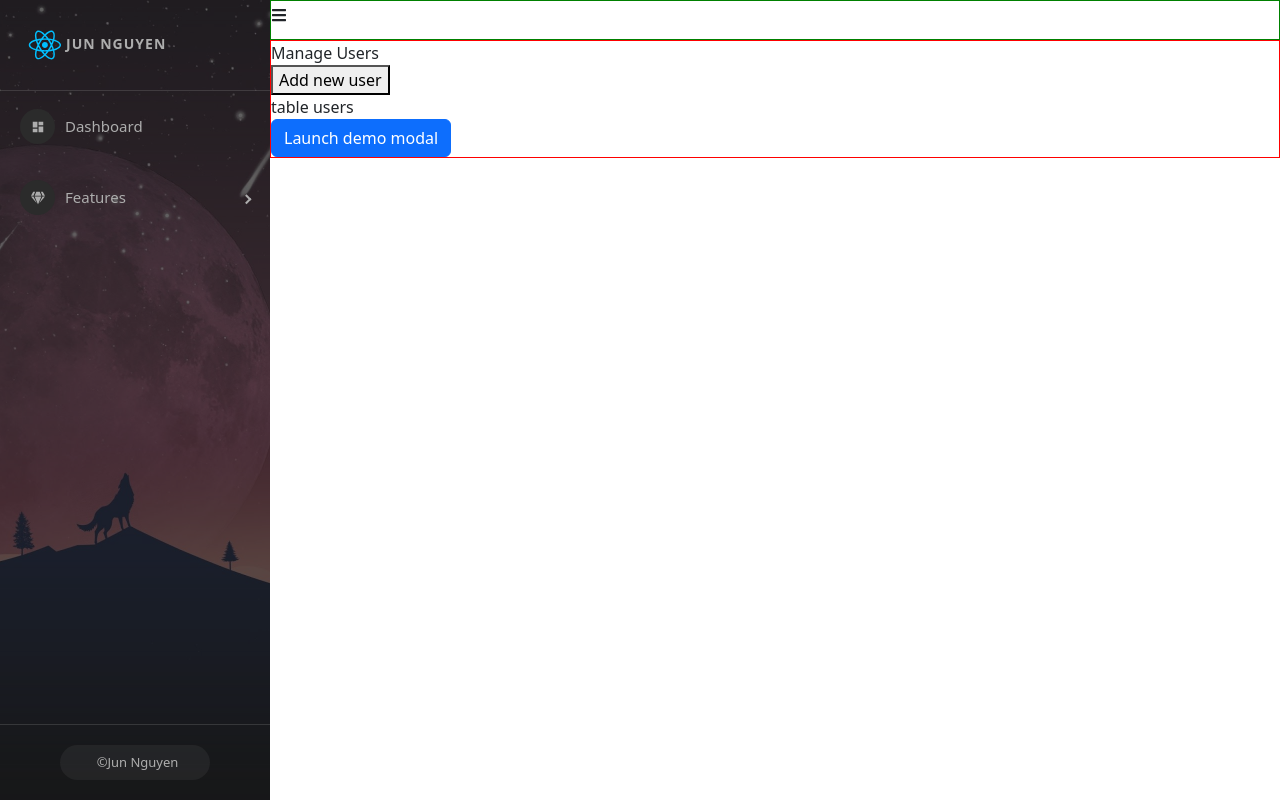
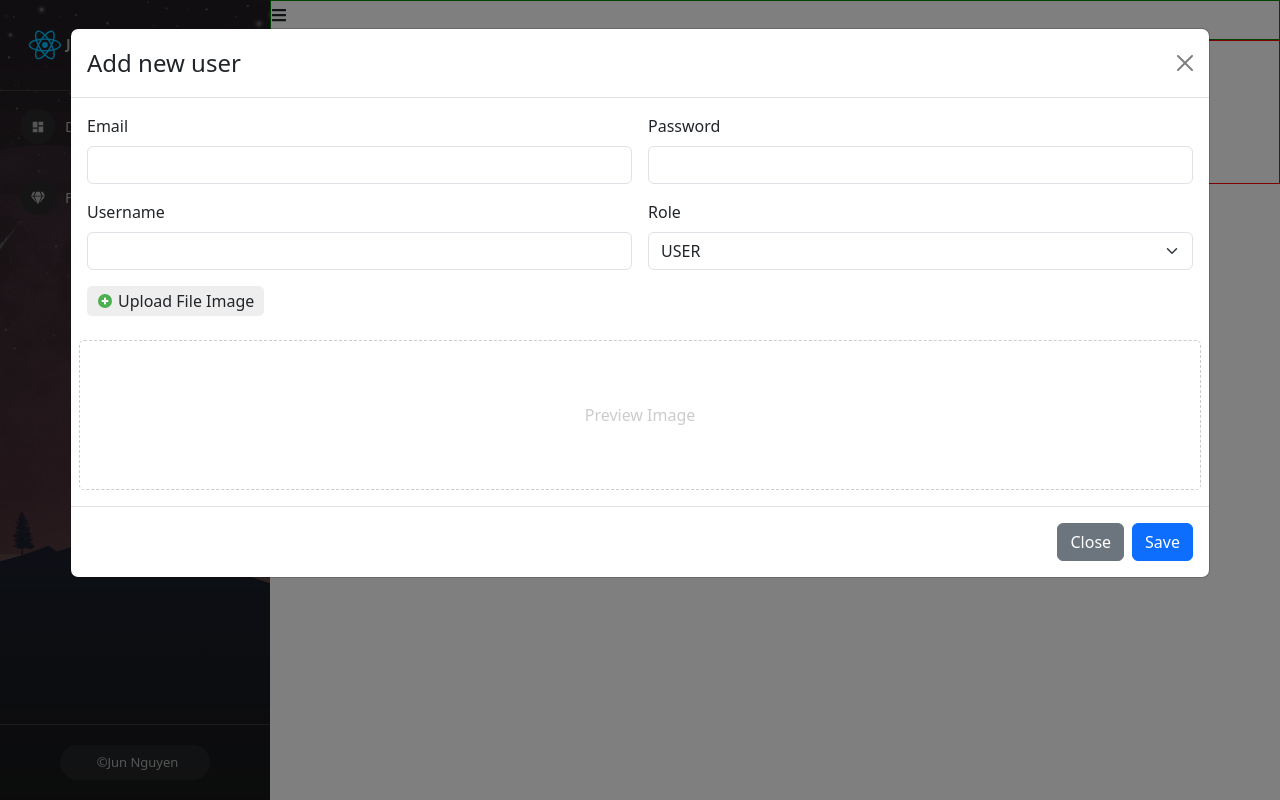
Before and after one commit to tantrung0204/start-react-hook, a React (Create React App) app: page /admins/manage-users in a window 1280 px wide. Both pictures are taken after a click on the button "Add new user". Built offline with nearby package versions, Linux system fonts and the light colour scheme.

Commit message:
API add new user

```diff
--- a/src/components/Admin/Content/ManageUser.js
+++ b/src/components/Admin/Content/ManageUser.js
@@ -1,21 +1,30 @@
 import ModalCreateUser from "./ModalCreateUser";
 import './ManageUser.scss'
+import { FcPlus } from "react-icons/fc";
+import { useState } from "react";
 
 const ManageUser = (props) => {
+    const [showModalCreateUser, setShowModalCreateUser] = useState(false);
+
     return (
         <div className="manage-user-container">
             <div className="title">
                 Manage Users
             </div>
             <div className="users-content">
-                <div >
-                    <button>Add new user</button>
+                <div className="btn-add-new ">
+                    <button className="btn btn-primary"
+                        onClick={() => setShowModalCreateUser(true)}
+                    >
+                        <FcPlus />Add new user
+                    </button>
                 </div>
-                <div>
+                <div className="table-user-container">
                     table users
-
                 </div>
-                <ModalCreateUser />
+                <ModalCreateUser
+                    show={showModalCreateUser}
+                    setShow={setShowModalCreateUser} />
             </div>
         </div>
     );
--- a/src/components/Admin/Content/ManageUser.scss
+++ b/src/components/Admin/Content/ManageUser.scss
@@ -1,8 +1,15 @@
 .manage-user-container {
+    padding: 10px;
+
     .users-content {
-        .img-preview {
-            border: 1px solid red;
+        .btn-add-new {
+            margin: 15px 0;
         }
+    }
+
+    .title {
+        font-weight: 600;
+        font-size: 20px;
     }
 }
 
--- a/src/components/Admin/Content/ModalCreateUser.js
+++ b/src/components/Admin/Content/ModalCreateUser.js
@@ -1,10 +1,11 @@
+import axios from 'axios';
 import { useState } from 'react';
 import Button from 'react-bootstrap/Button';
 import Modal from 'react-bootstrap/Modal';
 import { FcPlus } from "react-icons/fc";
 
-const ModalCreateUser = () => {
-    const [show, setShow] = useState(false);
+const ModalCreateUser = (props) => {
+    const { show, setShow } = props;
     const [email, setEmail] = useState("");
     const [password, setPassword] = useState("");
     const [username, setUsername] = useState("");
@@ -12,8 +13,16 @@
     const [image, setImage] = useState("");
     const [previewImage, setPreviewImage] = useState("");
 
-    const handleClose = () => setShow(false);
-    const handleShow = () => setShow(true);
+    const handleClose = () => {
+        setShow(false);
+        setEmail("");
+        setPassword("");
+        setUsername("");
+        setRole("USER");
+        setImage("");
+        setPreviewImage("");
+    };
+
     const handleUploadImage = (event) => {
         if (event.target && event.target.files && event.target.files[0]) {
             setPreviewImage(URL.createObjectURL(event.target.files[0]))
@@ -21,11 +30,35 @@
         }
     }
 
+    const handleSubmitCreateUser = async () => {
+        // validate
+
+        // call api
+        // let data = {
+        //     email: email,
+        //     password: password,
+        //     username: username,
+        //     role: role,
+        //     userImage: image
+        // }
+        // console.log(data)
+
+        const data = new FormData();
+        data.append('email', email);
+        data.append('password', password);
+        data.append('username', username);
+        data.append('role', role);
+        data.append('userImage', image);
+
+        let response = await axios.post('http://localhost:8081/api/v1/participant', data);
+        console.log('>> check response', response);
+    }
+
     return (
         <>
-            <Button variant="primary" onClick={handleShow}>
+            {/* <Button variant="primary" onClick={handleShow}>
                 Launch demo modal
-            </Button>
+            </Button> */}
 
             <Modal show={show}
                 onHide={handleClose}
@@ -65,6 +98,7 @@
                             <label className="form-label">Role</label>
                             <select className="form-select"
                                 onChange={(event) => setRole(event.target.value)}
+                                value={role}
                             >
                                 <option value="USER">USER</option>
                                 <option value="ADMIN">ADMIN</option>
@@ -99,7 +133,7 @@
                     <Button variant="secondary" onClick={handleClose}>
                         Close
                     </Button>
-                    <Button variant="primary" onClick={handleClose}>
+                    <Button variant="primary" onClick={() => handleSubmitCreateUser()}>
                         Save
                     </Button>
                 </Modal.Footer>
```
